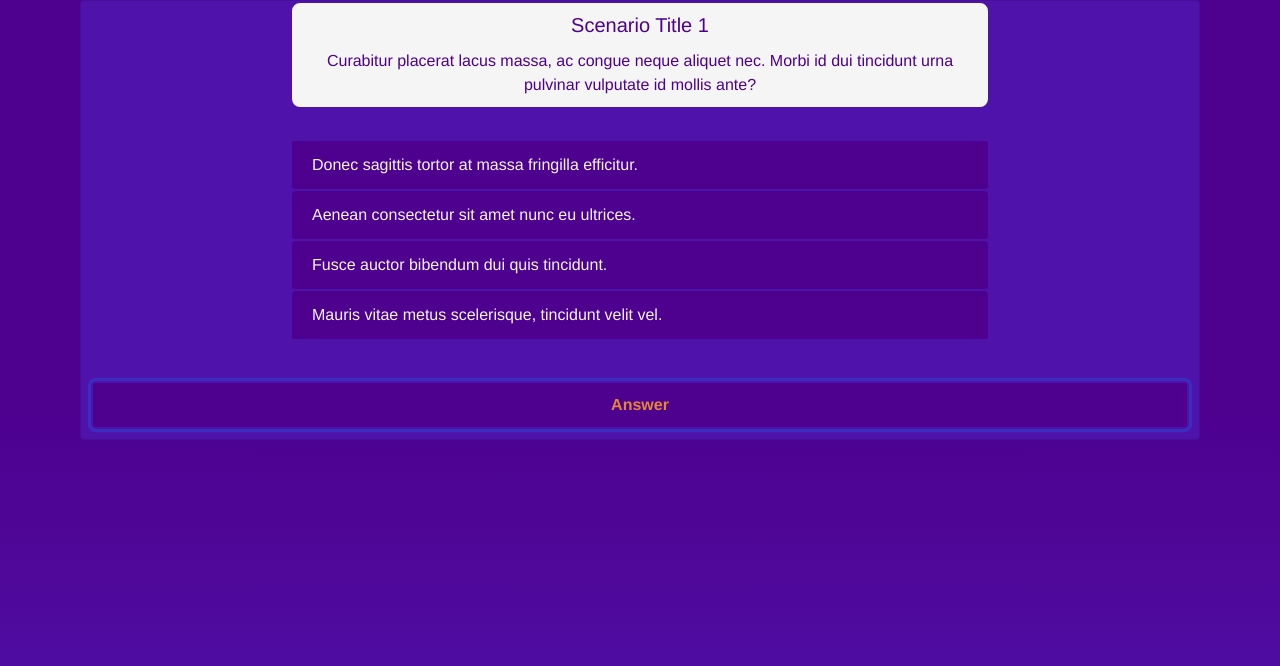
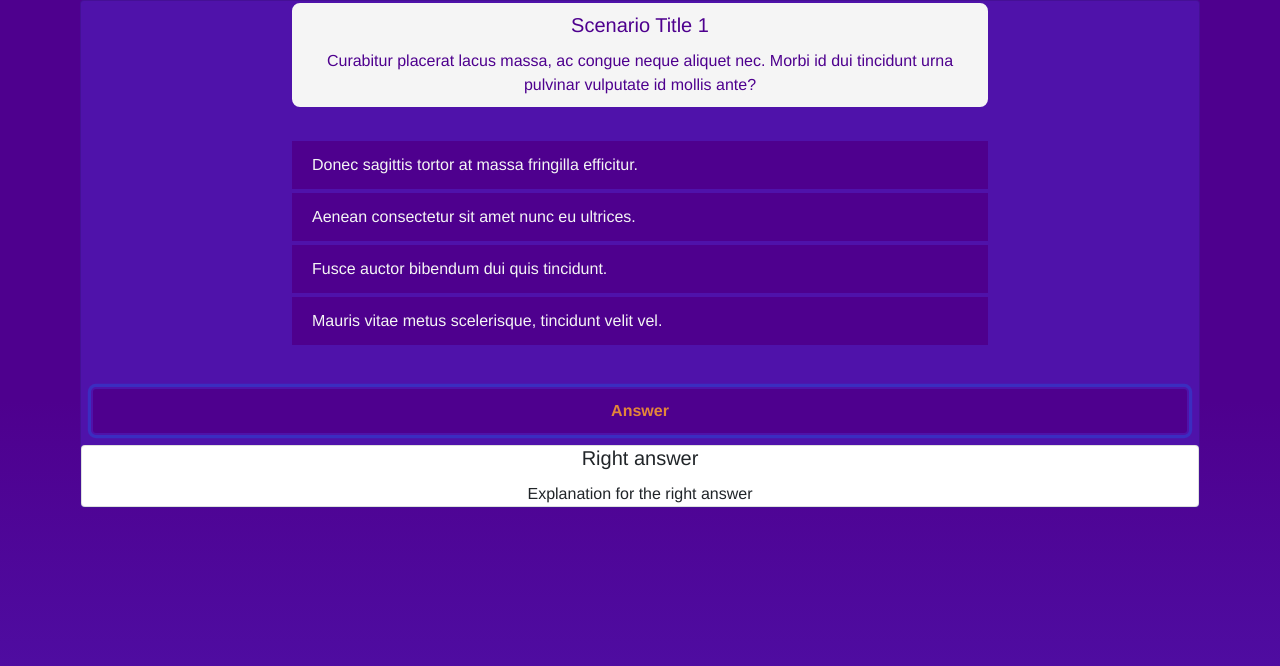
Before and after one commit to Boutabia/PMG, a React (Create React App) app in the folder client/: page / in a window 1280 px wide. Both pictures are taken after a click on the button "Answer". Shown: the top 666 px of the page. Built offline with nearby package versions, Linux system fonts and the light colour scheme.

Commit message:
Added check icons and explanation card

```diff
--- a/client/package.json
+++ b/client/package.json
@@ -11,6 +11,7 @@
     "react": "^16.13.1",
     "react-bootstrap": "^1.4.0",
     "react-dom": "^16.13.1",
+    "react-icons": "^4.1.0",
     "react-scripts": "^4.0.0"
   },
   "scripts": {
--- a/client/src/Answer.js
+++ b/client/src/Answer.js
@@ -1,5 +1,6 @@
 import React from 'react'
 import ListGroup from 'react-bootstrap/ListGroup'
+import {FaCheck} from 'react-icons/fa'
 
 function Answer({text, option, options, setOptions}) {
 
@@ -15,7 +16,16 @@ function Answer({text, option, options, setOptions}) {
     }
 
     return (
-        <ListGroup.Item  type='button' variant={option.feedback===1 ? 'correct' : option.feedback===2 ? 'incorrect' : option.selected ? 'selected' : 'answers'} onClick={handleSelect}>{text}</ListGroup.Item>
+        <div>
+        {option.feedback===1 ?
+            <ListGroup.Item type='checkbox' variant='correct'><FaCheck className='check'/>{text}</ListGroup.Item>
+        : option.feedback===2 ?
+            <ListGroup.Item type='checkbox' variant='incorrect'><FaCheck className='check'/>{text}</ListGroup.Item>
+        : option.selected ?
+            <ListGroup.Item type='checkbox' variant='selected' onClick={handleSelect}><FaCheck className='check'/>{text}</ListGroup.Item>
+        : <ListGroup.Item type='checkbox' variant='answers' onClick={handleSelect}>{text}</ListGroup.Item>
+        }
+        </div>
     )
 }
 
--- a/client/src/App.css
+++ b/client/src/App.css
@@ -85,3 +85,7 @@
   box-shadow: 0 5px #370164;
   transform: translateY(4px);
 }
+
+.check {
+  margin-right: 12px;
+}
--- a/client/src/gameView.js
+++ b/client/src/gameView.js
@@ -18,8 +18,10 @@ function GameView(props) {
             {id:3, optionText:"Fusce auctor bibendum dui quis tincidunt.", isCorrect:false, selected:false, feedback:0},
             {id:4, optionText:"Mauris vitae metus scelerisque, tincidunt velit vel.", isCorrect:true, selected:false, feedback:0}
         ])
+    const [submitted, setSubmitted] = useState(false);
 
         function handleSubmit() {
+            setSubmitted(true);
             setOptions(options.map((item) => {
                 if (item.selected) {
                     if (item.isCorrect) {
@@ -47,6 +49,12 @@ function GameView(props) {
                     </AnswerList>
                 </div>
             <Buttons options={options} setOptions={setOptions} handleSubmit={handleSubmit}/>
+            {submitted ?
+                <Card>
+                    <Card.Title>Right answer</Card.Title>
+                    <Card.Text>Explanation for the right answer</Card.Text>
+                </Card>
+            : ''}
         </Card>
     )
 }
```
Also changed, not shown: 1 other file (tests, documents, lock files or other folders).
